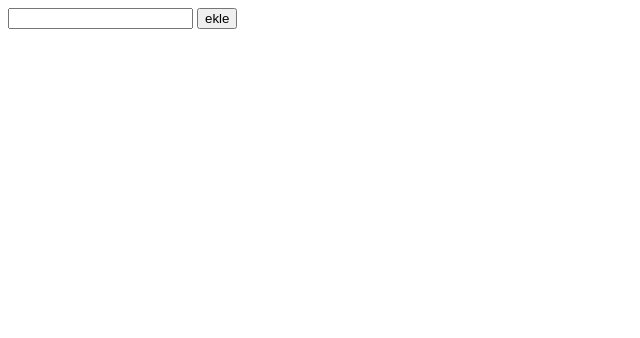
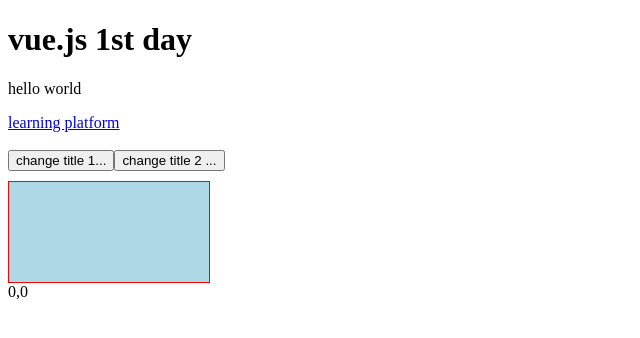
Before and after one commit to harun3851/vue_basic, a plain HTML site: page index.html in a window 1280 px wide. Shown: the whole page, without its empty margins (0-640 px from the left). Drawn offline with nearby package versions, Linux system fonts and the light colour scheme.

Commit message:
event- attribute- data- method sample

```diff
--- a/app.js
+++ b/app.js
@@ -1,5 +1,38 @@
+
 const app=Vue.createApp({
     data(){
+        return{
+            title:"vue.js 1st day",
+            content:"hello world",
+            w3school:{
+                title:"learning   platform",
+                target:"_blank",
+                url:"https://www.w3schools.com",
+                alt:"the best learning platform",
+            },
 
-    }
-})
+            workhard:"pogace",
+            coords:{
+                x:0,
+                y:0,
+
+            },
+        };
+    },
+    methods:{
+        changeTitle(pTitle) {
+
+            this.title=pTitle;
+
+        },
+        updateCoords(message, event){
+       this.changeTitle(`${event.x},${event.y}`);
+       this.coords={
+        x:event.x,
+        y:event.y,
+       };
+
+        },
+    },
+
+}).mount("#app");
--- a/index.html
+++ b/index.html
@@ -4,15 +4,36 @@
     <meta charset="UTF-8">
     <meta http-equiv="X-UA-Compatible" content="IE=edge">
     <meta name="viewport" content="width=device-width, initial-scale=1.0">
-    <title>Document</title>
+    <title>vue_basic</title>
     <script src="https://unpkg.com/vue@3/dist/vue.global.js"></script>
+    <link rel="stylesheet" href="style.css">
 
 </head>
 <body>
-    <input type="text" id="todoText"/>
-    <button id="addBtn">ekle</button>
-    <ul id="todoList"></ul>
+    <div id="app">
+   <h1>{{title}}</h1>
+   <p>{{content}}</p>
+   <a
+    v-bind:target="w3school.target"
+    v-bind:href="w3school.url"
+    v-bind:alt="w3school.alt"
+    v-bind:w3school="workhard"
+    >
+    {{w3school.title}}</a>
+<br>
+<br>
+    <button v-on:click="changeTitle('first title')">change title 1...</button>
+    <button v-on:click="changeTitle('second title')">change title 2 ...</button>
+    <div
 
+    @mousemove="updateCoords('mousemove',$event)"
+
+    class="box"
+    @click="changeTitle('works with box')">
+    </div>
+    <span>{{coords.x}},{{coords.y}}</span>
+
+</div>
 <script src="app.js"></script>
 </body>
 </html>
--- /dev/null
+++ b/style.css
@@ -0,0 +1,7 @@
+.box{
+    margin-top: 10px;
+    border:1px solid red;
+    width: 200px;
+    height: 100px;
+    background-color:lightblue;
+}
```
